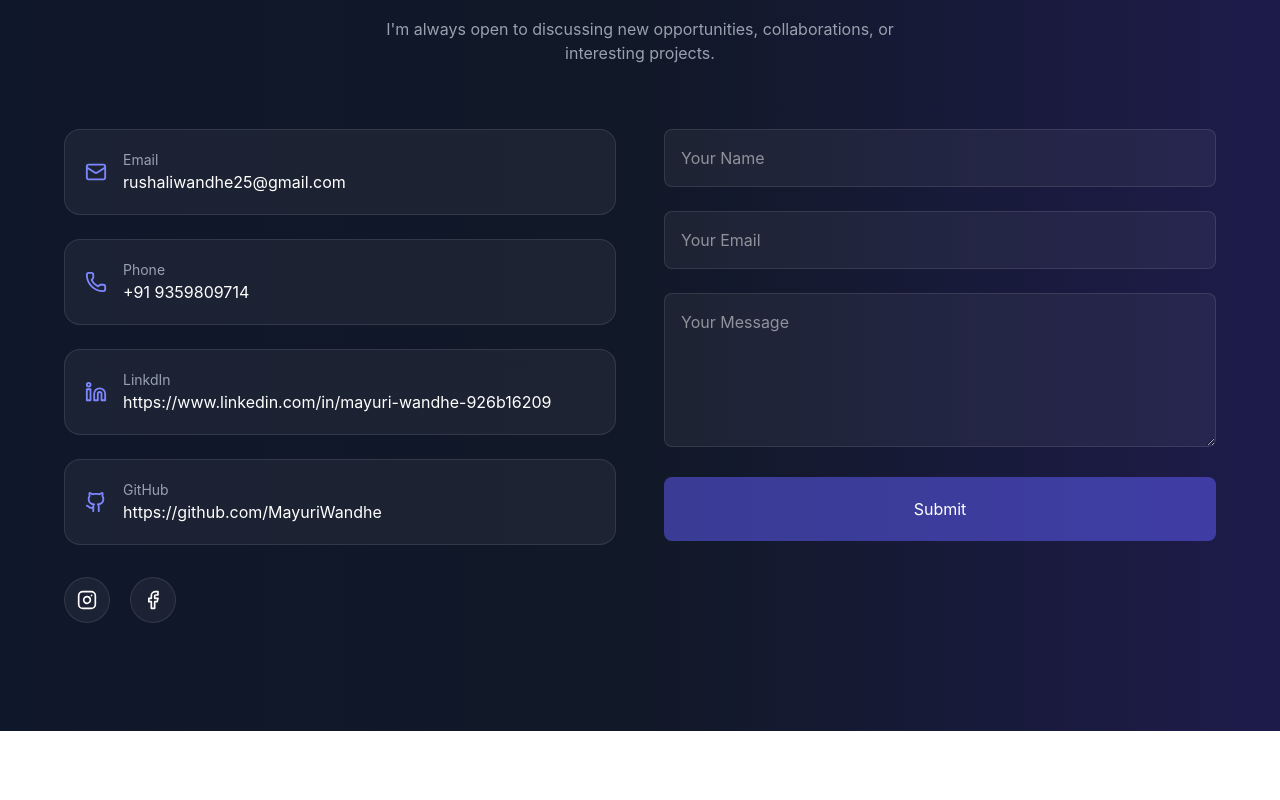
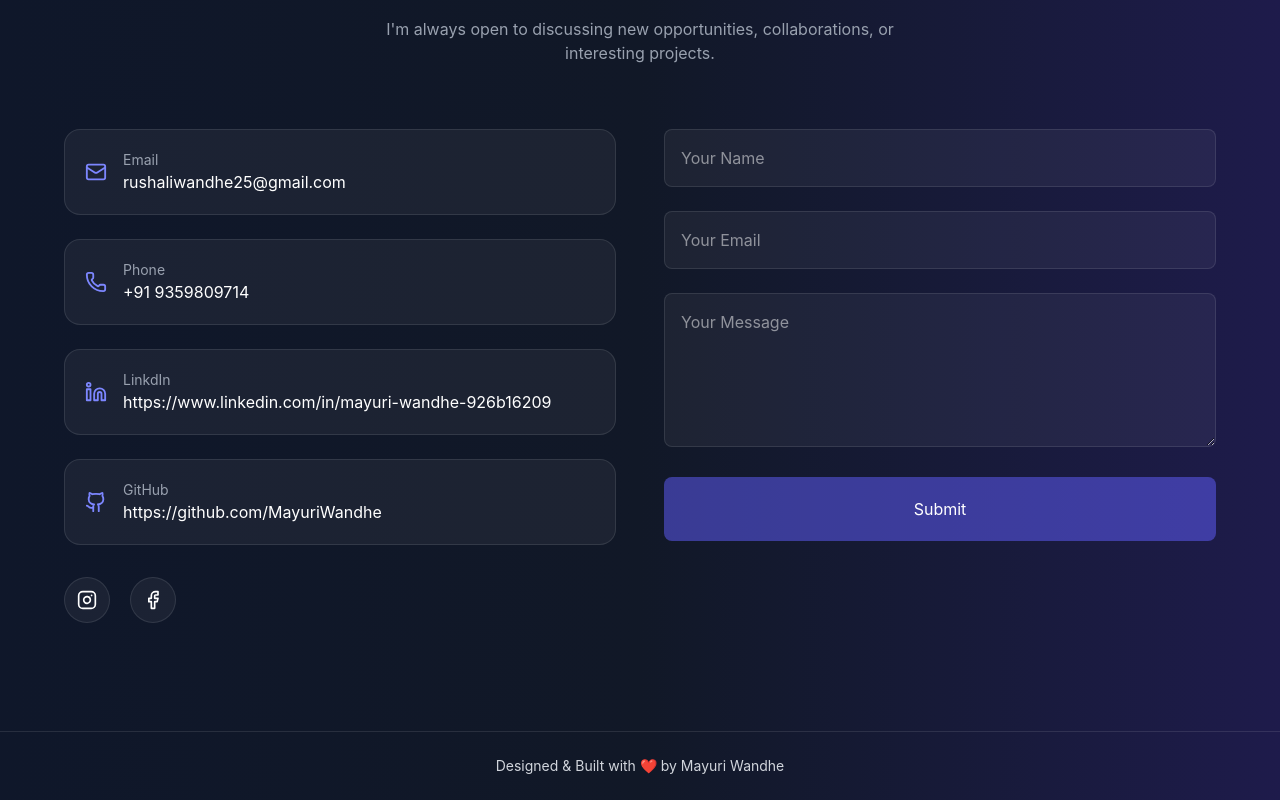
Before and after one commit to MayuriWandhe/my-portfolio, a React (Vite) app: page / in a window 1280 px wide. Shown: the part 5227-6027 px from the top of the page. Before the commit the page ends 5958 px from the top, so only its background shows below. Built offline with nearby package versions, Linux system fonts and the light colour scheme.

Commit message:
footer section

```diff
--- /dev/null
+++ b/src/components/Footer.tsx
@@ -0,0 +1,11 @@
+import React from 'react'
+
+const Footer = () => {
+  return (
+    <footer className='py-6 text-center border-t border-white/10 text-sm text-gray-300'>
+        Designed & Built with ❤️ by Mayuri Wandhe
+    </footer>
+  )
+}
+
+export default Footer
--- a/src/components/Hero.tsx
+++ b/src/components/Hero.tsx
@@ -73,7 +73,6 @@
 
 import './common/style.css';
 import { FaRegFilePdf, FaGithub, FaLinkedin } from "react-icons/fa";
-import { IoCallOutline } from "react-icons/io5";
 import { TfiEmail } from "react-icons/tfi";
 import { MdPhoneAndroid } from "react-icons/md";
 import { motion } from 'framer-motion';
--- a/src/components/Home.tsx
+++ b/src/components/Home.tsx
@@ -6,6 +6,7 @@ import Experience from './Experience'
 import Project from './Project'
 import Education from './Education'
 import Contact from './Contact'
+import Footer from './Footer'
 
 const Home = () => {
   return (
@@ -20,6 +21,7 @@ const Home = () => {
             <Project />
             <Education />
             <Contact />
+            <Footer />
         </div>
         {/* <div className="absolute top-40 left-20 w-96 h-96 bg-indigo-600/20 blur-3xl rounded-full"></div> */}
     </div>
```
